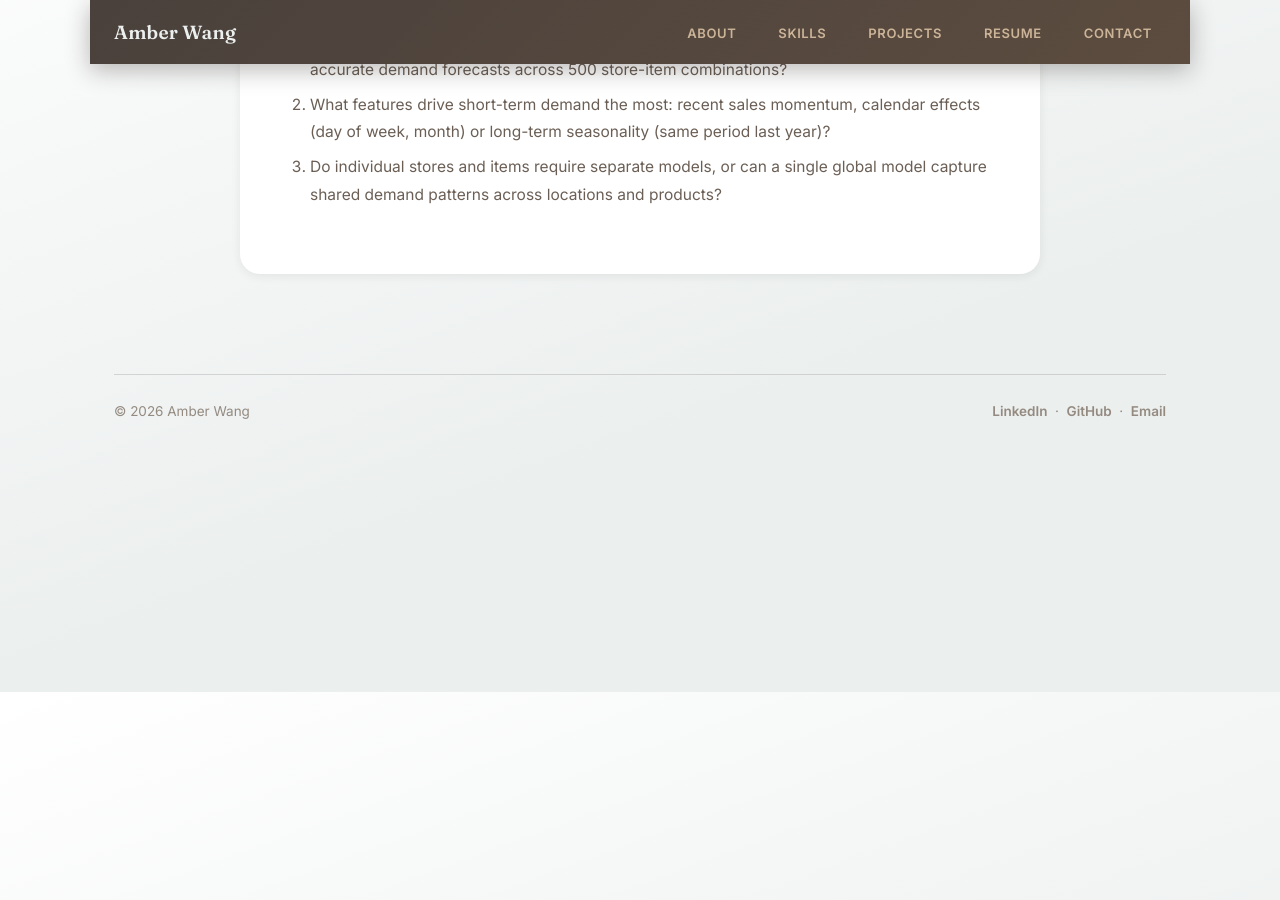
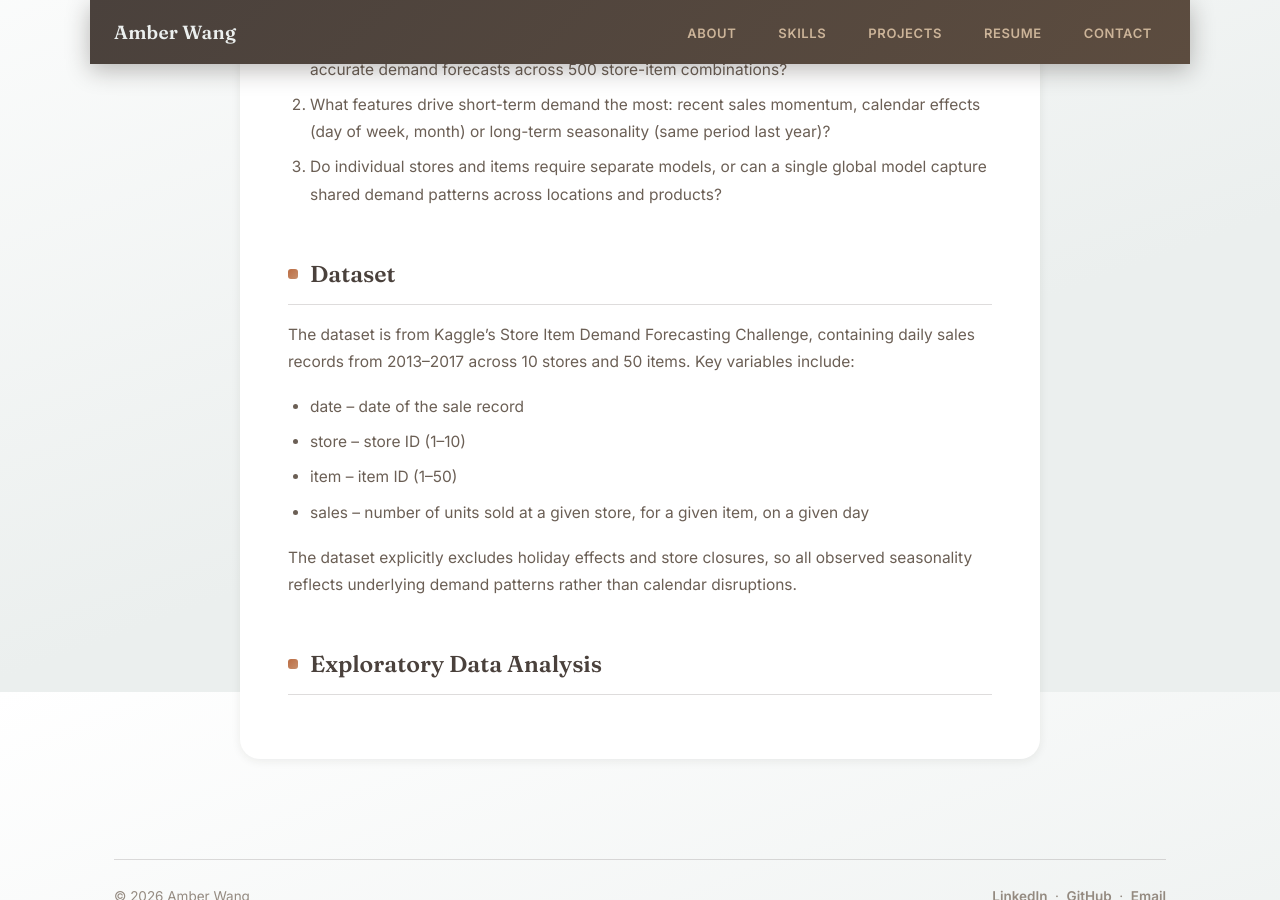
Before and after one commit to amberrrwang/amberrrwang.github.io, a Jekyll site: the page built from demand-forecasting.md, in a window 1280 px wide and 900 px high, scrolled down 1108 px. Built offline with Jekyll 4.4.1, drawn with Linux system fonts in a browser that asks for light colours.

Commit message:
Update
Added dataset details and clarified the scope of the project.

```diff
--- a/demand-forecasting.md
+++ b/demand-forecasting.md
@@ -17,3 +17,14 @@ This project set out to answer three core questions:
 1. Which forecasting approach, seasonal baseline, Prophet or XGBoost, produces the most accurate demand forecasts across 500 store-item combinations?
 2. What features drive short-term demand the most: recent sales momentum, calendar effects (day of week, month) or long-term seasonality (same period last year)?
 3. Do individual stores and items require separate models, or can a single global model capture shared demand patterns across locations and products?
+
+## Dataset
+The dataset is from Kaggle's Store Item Demand Forecasting Challenge, containing daily sales records from 2013–2017 across 10 stores and 50 items. Key variables include:
+- date – date of the sale record
+- store – store ID (1–10)
+- item – item ID (1–50)
+- sales – number of units sold at a given store, for a given item, on a given day
+
+The dataset explicitly excludes holiday effects and store closures, so all observed seasonality reflects underlying demand patterns rather than calendar disruptions.
+
+## Exploratory Data Analysis
```
